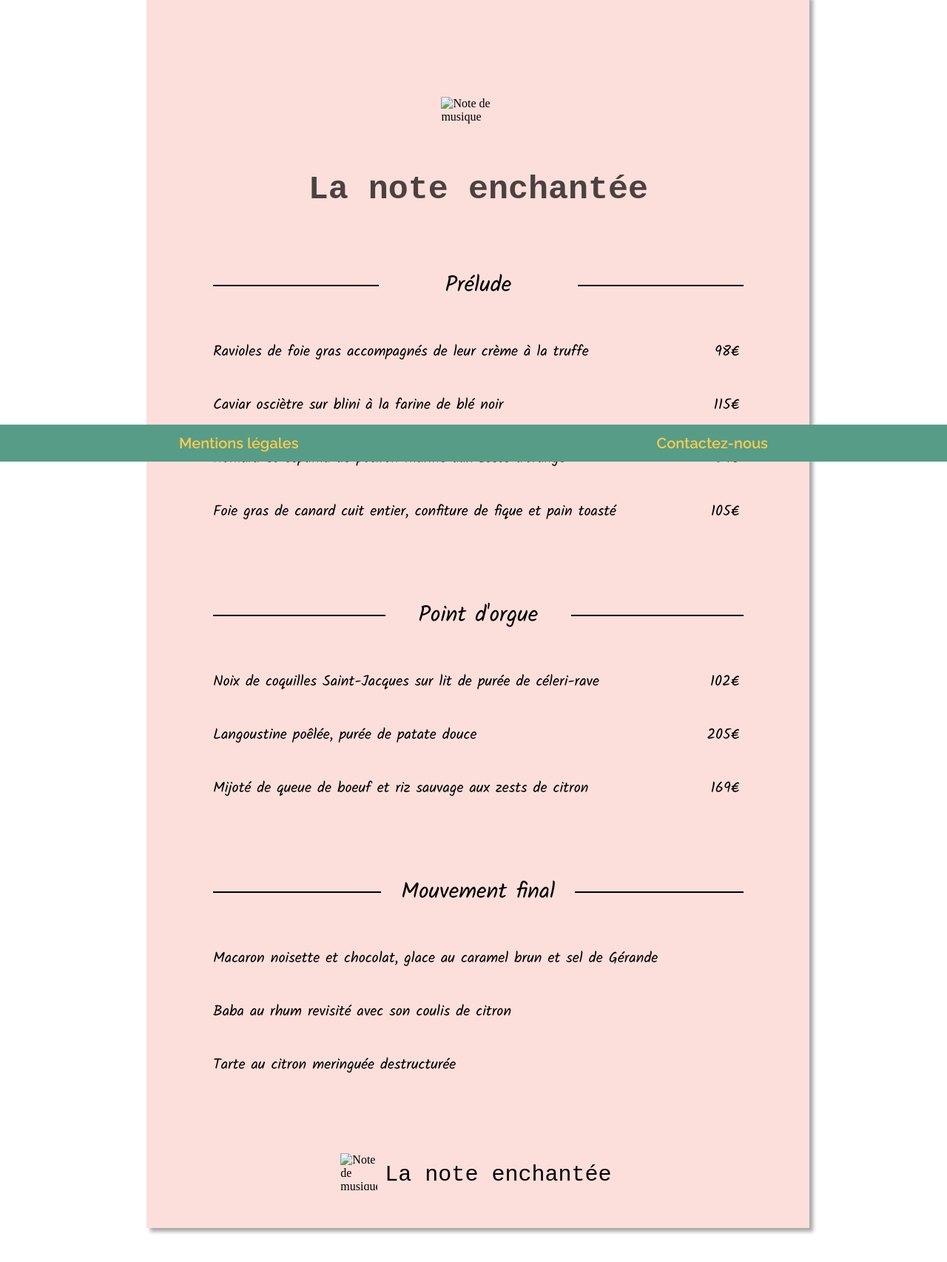
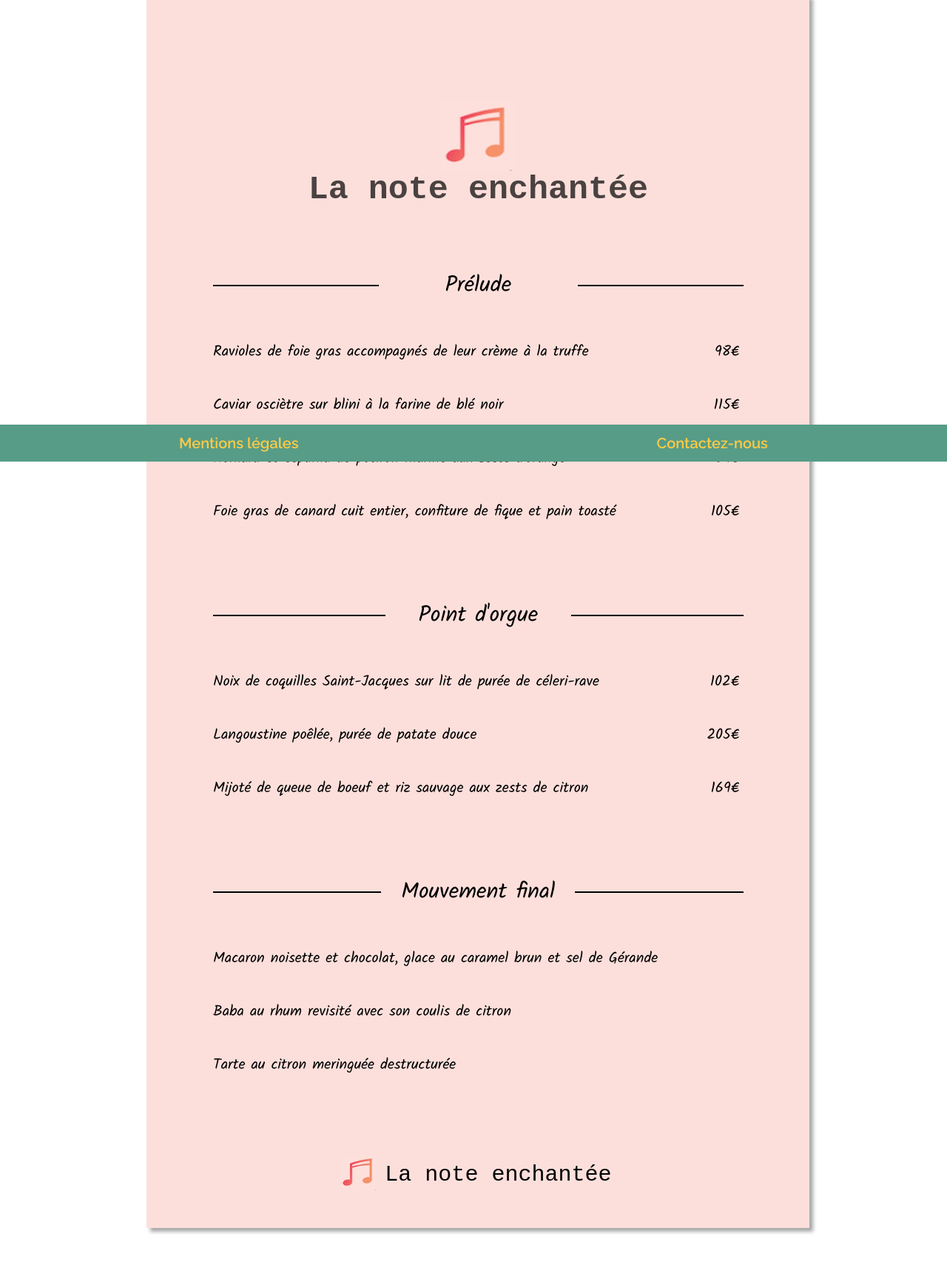
Before and after one commit to BrigitteGabaud/BrigitteGabaud_3_01092020, a website: page page/la-note-enchantee.html in a window 1280 px wide. Shown: the part 176-1882 px from the top of the page at 74% size. Drawn offline with Linux system fonts and the light colour scheme; the site is published under a folder, as on GitHub Pages, so addresses that start at the root find nothing; a web font is replaced by a local one.

Commit message:
Correction chemin note

```diff
--- a/page/la-note-enchantee.html
+++ b/page/la-note-enchantee.html
@@ -58,7 +58,7 @@
           <div id="title_page">
             <div class="icon">
               <!--Icone note de musique-->
-              <img src="/images/music_note.png" alt="Note de musique" />
+              <img src="../images/music_note.png" alt="Note de musique" />
             </div>
             <h2>La note enchantée</h2>
           </div>
@@ -138,7 +138,7 @@
             <!--titre du bas-->
             <div class="icon_2">
               <!--Icone note de musique-->
-              <img src="/images/music_note.png" alt="Note de musique" />
+              <img src="../images/music_note.png" alt="Note de musique" />
             </div>
             <p>La note enchantée</p>
           </section>
```
Also changed, not shown: index.html (+1 -1 lines).
